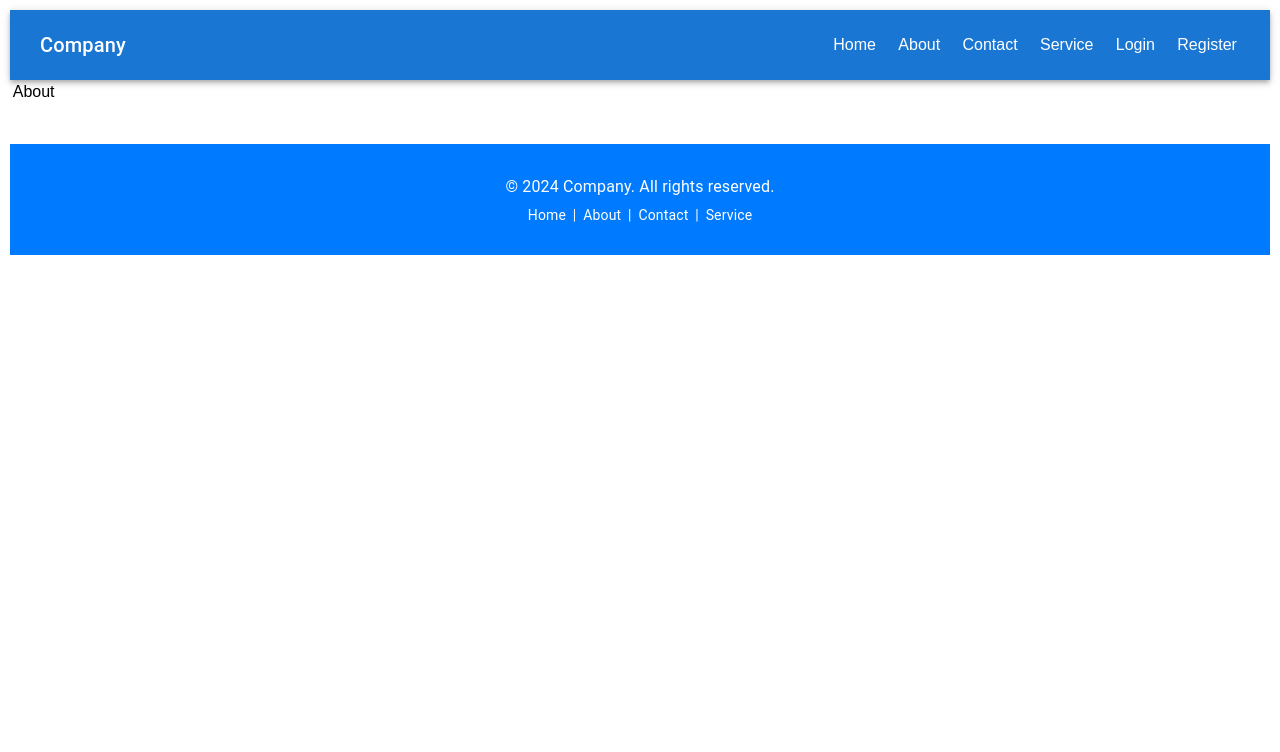
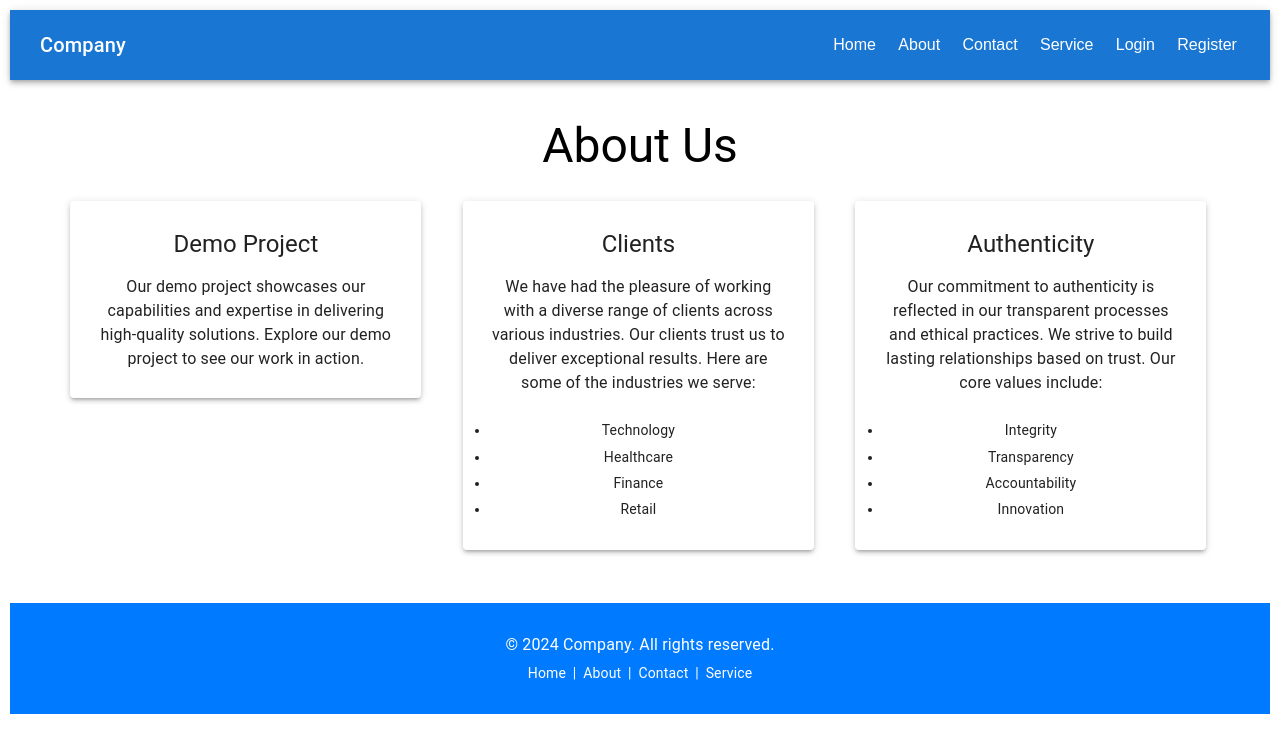
Before and after one commit to viraljain7/fullstack-MERN, a React (Vite) app in the folder frontend/: page /about in a window 1280 px wide. Shown: the top 752 px of the page. Built offline with nearby package versions, Linux system fonts and the light colour scheme.

Commit message:
Add About page

```diff
--- a/frontend/src/pages/About.jsx
+++ b/frontend/src/pages/About.jsx
@@ -1,10 +1,83 @@
 
-const About = () => {
+import { Container, Grid, Typography, Paper } from '@mui/material';
+import { motion } from 'framer-motion';
+
+const AboutUs = () => {
     return (
-        <div>
-            About
-        </div>
-    )
-}
+        <Container maxWidth="lg" sx={{ mt: 4 }}>
+            <Typography variant="h3" component="h1" gutterBottom align="center">
+                About Us
+            </Typography>
 
-export default About
+            <Grid container spacing={4}>
+                {/* Demo Project Section */}
+                <Grid item xs={12} md={4}>
+                    <motion.div
+                        initial={{ opacity: 0, y: 50 }}
+                        animate={{ opacity: 1, y: 0 }}
+                        transition={{ duration: 0.5 }}
+                    >
+                        <Paper elevation={3} sx={{ p: 3, textAlign: 'center', height: '100%' }}>
+                            <Typography variant="h5" component="h2" gutterBottom>
+                                Demo Project
+                            </Typography>
+                            <Typography variant="body1">
+                                Our demo project showcases our capabilities and expertise in delivering high-quality solutions. Explore our demo project to see our work in action.
+                            </Typography>
+                        </Paper>
+                    </motion.div>
+                </Grid>
+
+                {/* Clients Section */}
+                <Grid item xs={12} md={4}>
+                    <motion.div
+                        initial={{ opacity: 0, y: 50 }}
+                        animate={{ opacity: 1, y: 0 }}
+                        transition={{ duration: 0.5, delay: 0.2 }}
+                    >
+                        <Paper elevation={3} sx={{ p: 3, textAlign: 'center', height: '100%' }}>
+                            <Typography variant="h5" component="h2" gutterBottom>
+                                Clients
+                            </Typography>
+                            <Typography variant="body1">
+                                We have had the pleasure of working with a diverse range of clients across various industries. Our clients trust us to deliver exceptional results. Here are some of the industries we serve:
+                            </Typography>
+                            <Typography variant="body2" component="ul" sx={{ mt: 2 }}>
+                                <li>Technology</li>
+                                <li>Healthcare</li>
+                                <li>Finance</li>
+                                <li>Retail</li>
+                            </Typography>
+                        </Paper>
+                    </motion.div>
+                </Grid>
+
+                {/* Authenticity Section */}
+                <Grid item xs={12} md={4}>
+                    <motion.div
+                        initial={{ opacity: 0, y: 50 }}
+                        animate={{ opacity: 1, y: 0 }}
+                        transition={{ duration: 0.5, delay: 0.4 }}
+                    >
+                        <Paper elevation={3} sx={{ p: 3, textAlign: 'center', height: '100%' }}>
+                            <Typography variant="h5" component="h2" gutterBottom>
+                                Authenticity
+                            </Typography>
+                            <Typography variant="body1">
+                                Our commitment to authenticity is reflected in our transparent processes and ethical practices. We strive to build lasting relationships based on trust. Our core values include:
+                            </Typography>
+                            <Typography variant="body2" component="ul" sx={{ mt: 2 }}>
+                                <li>Integrity</li>
+                                <li>Transparency</li>
+                                <li>Accountability</li>
+                                <li>Innovation</li>
+                            </Typography>
+                        </Paper>
+                    </motion.div>
+                </Grid>
+            </Grid>
+        </Container>
+    );
+};
+
+export default AboutUs;
```
